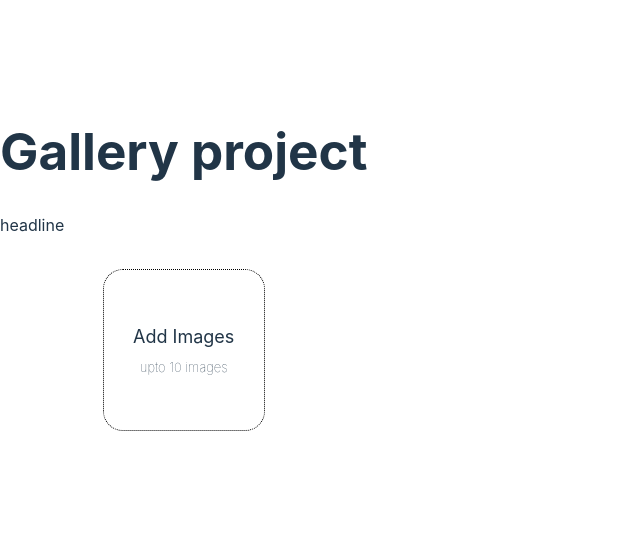
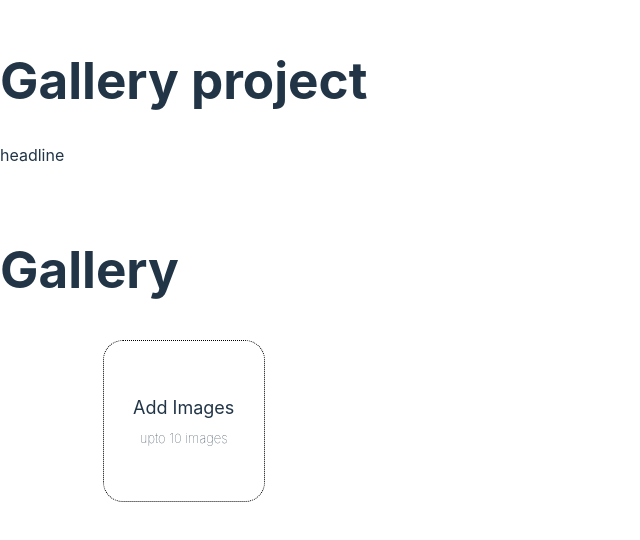
Before and after one commit to polin103109/fresher-react-js-task-olliyo, a React (Vite) app: page / in a window 1280 px wide. Shown: the part 124-664 px from the top of the page, without its empty margins (0-640 px from the left). Built offline with nearby package versions, Linux system fonts and the light colour scheme.

Commit message:
added the selecting feature

```diff
--- a/src/components/DragAndDropElements.jsx
+++ b/src/components/DragAndDropElements.jsx
@@ -1,10 +1,9 @@
 
 import { useState } from 'react';
 import './Drag.css';
-function App()
-
-{
+function App(){
     const [selectedImages,setSelectedimages] = useState([]);
+    const [clickedCount, setClickedCount] = useState(0);
     const onSelectfile = (event) =>{
     const selectedfiles = event.target.files;
     const selectedFilesarray = Array.from(selectedfiles);
@@ -12,19 +11,23 @@ function App()
         return URL.createObjectURL(file);
     });
     setSelectedimages((previousImages)=> previousImages.concat(imagesarray));
-    }
+
+}
+const handleClick = (index) => {
+    setClickedCount(clickedCount + 1);
+}
+const galleryText = clickedCount > 0 ? `${clickedCount} Files Selected` : 'Gallery';
     return (
         <section>
 
+              <h1>{galleryText}</h1>
             <div className="images">
                 {selectedImages && selectedImages.map((image,index)=> {
                     return (
                         <div key={index} className='image'>
                         <img src={image} height="200"/>
 
-                        <button onClick={
-                            ()=> setSelectedimages(selectedImages.filter((e) => e!== image))
-                            }>delete</button>
+                        <button onClick={() => handleClick(index)}>click here</button>
                              <p>{index+1}</p>
 
                         </div>
@@ -33,6 +36,7 @@ function App()
                     )
                 })}
             </div>
+
             <label >
                 Add Images
                 <br/>
```
